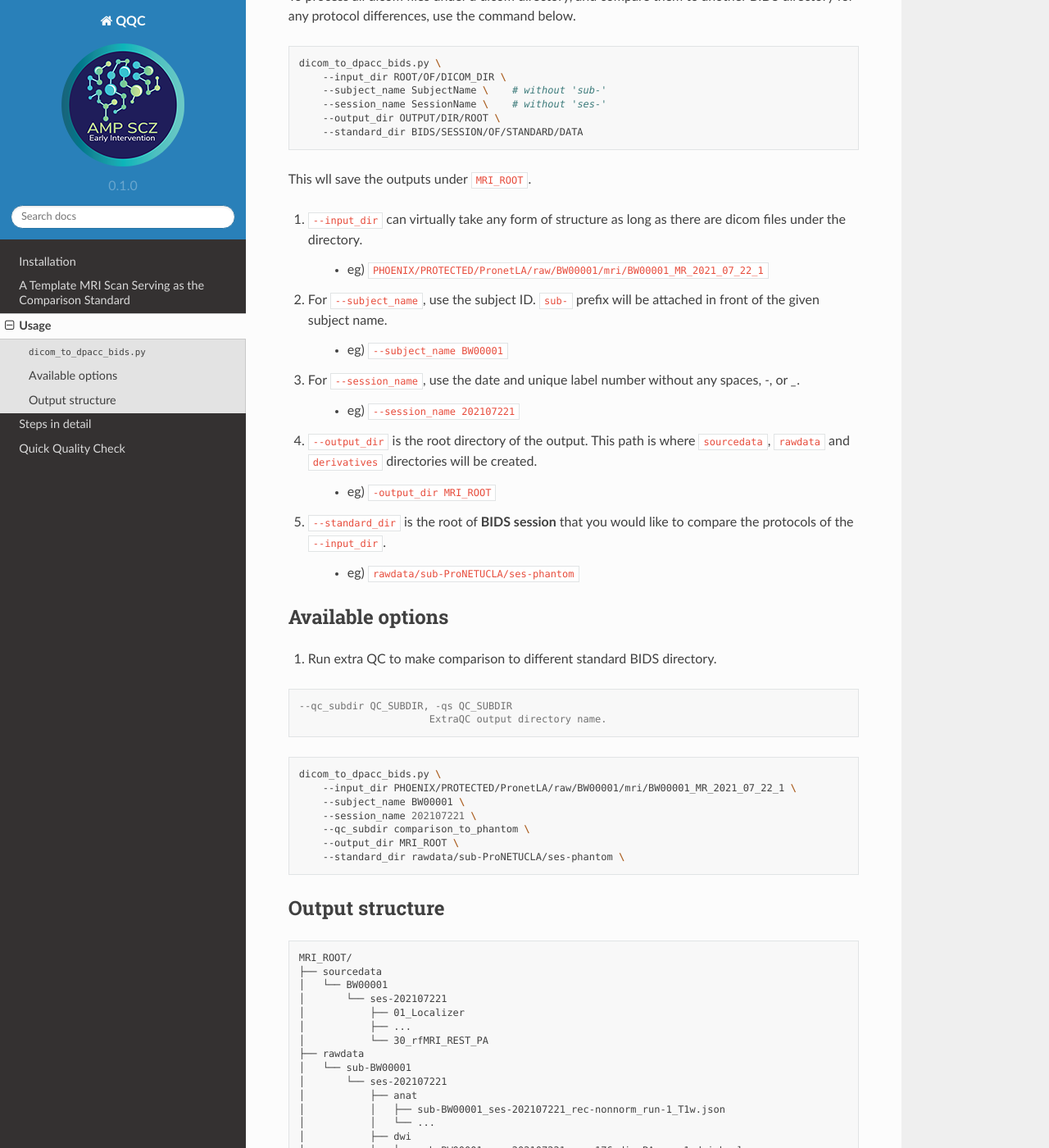
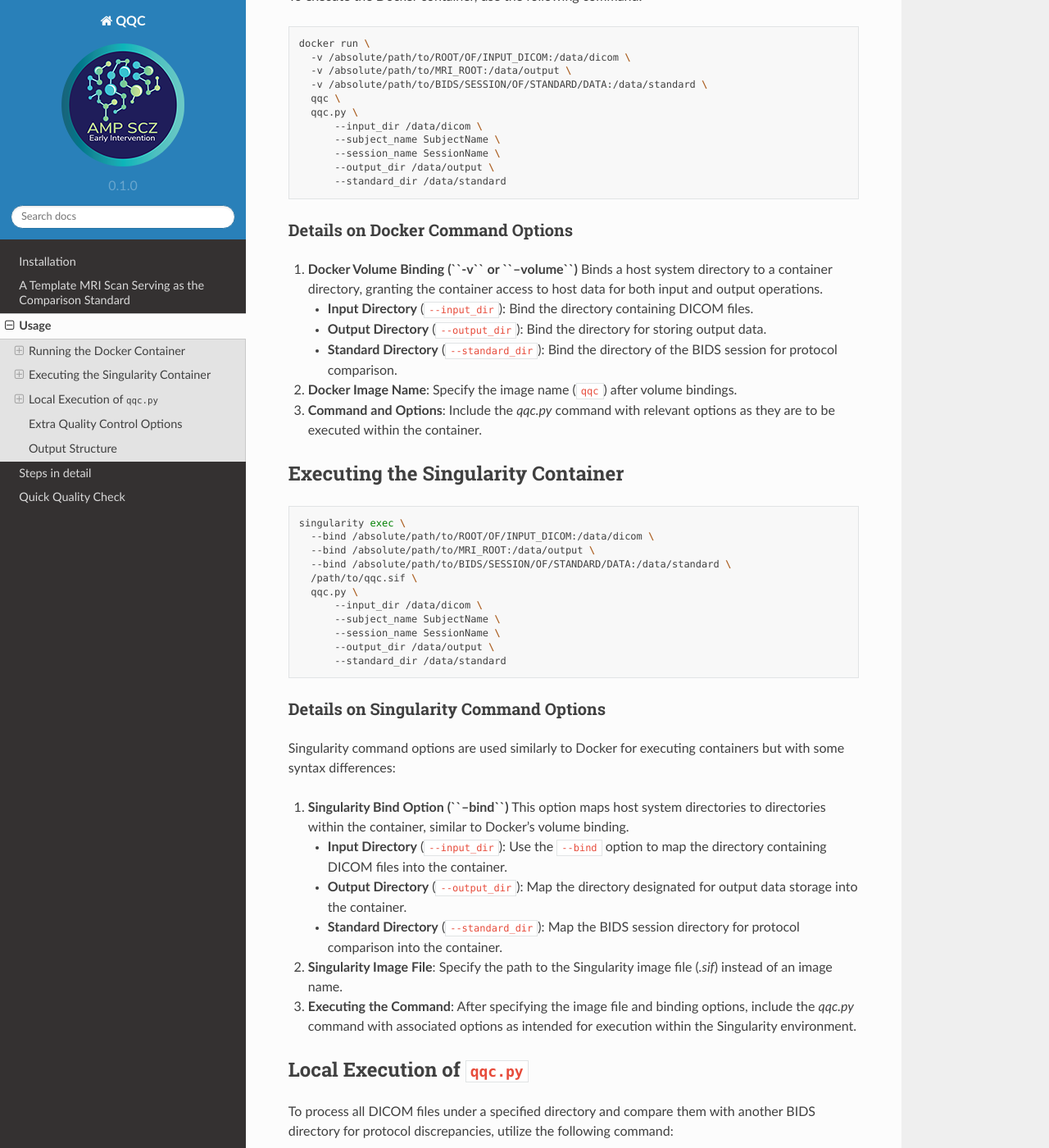
Before and after one commit to AMP-SCZ/qqc, a Sphinx documentation site: the page built from docs/source/usage.rst, in a window 1280 px wide and 1400 px high, scrolled down 232 px. Shown: the whole window at 82% size. Built offline with Sphinx 7.4.7 and the Read the Docs theme 2.0.0, drawn with Linux system fonts in a browser that asks for light colours; some of the changed text lies outside the part shown.

Commit message:
Update usage.rst

```diff
--- a/docs/source/usage.rst
+++ b/docs/source/usage.rst
@@ -1,83 +1,117 @@
 Usage
 =====
 
-.. _usage:
+Running the Docker Container
+----------------------------
 
-``dicom_to_dpacc_bids.py``
---------------------------
-
-To process all dicom files under a dicom directory, and compare them to another
-BIDS directory for any protocol differences, use the command below.
+To execute the Docker container, use the following command:
 
 .. code-block:: shell
 
-   dicom_to_dpacc_bids.py \
+   docker run \
+     -v /absolute/path/to/ROOT/OF/INPUT_DICOM:/data/dicom \
+     -v /absolute/path/to/MRI_ROOT:/data/output \
+     -v /absolute/path/to/BIDS/SESSION/OF/STANDARD/DATA:/data/standard \
+     qqc \
+     qqc.py \
+         --input_dir /data/dicom \
+         --subject_name SubjectName \
+         --session_name SessionName \
+         --output_dir /data/output \
+         --standard_dir /data/standard
+
+Details on Docker Command Options
+~~~~~~~~~~~~~~~~~~~~~~~~~~~~~~~~~
+
+1. **Docker Volume Binding (``-v`` or ``--volume``)**
+   Binds a host system directory to a container directory, granting the container access to host data for both input and output operations.
+
+   - **Input Directory** (``--input_dir``): Bind the directory containing DICOM files.
+   - **Output Directory** (``--output_dir``): Bind the directory for storing output data.
+   - **Standard Directory** (``--standard_dir``): Bind the directory of the BIDS session for protocol comparison.
+
+2. **Docker Image Name**: Specify the image name (``qqc``) after volume bindings.
+
+3. **Command and Options**: Include the `qqc.py` command with relevant options as they are to be executed within the container.
+
+
+Executing the Singularity Container
+-----------------------------------
+
+.. code-block:: shell
+
+   singularity exec \
+     --bind /absolute/path/to/ROOT/OF/INPUT_DICOM:/data/dicom \
+     --bind /absolute/path/to/MRI_ROOT:/data/output \
+     --bind /absolute/path/to/BIDS/SESSION/OF/STANDARD/DATA:/data/standard \
+     /path/to/qqc.sif \
+     qqc.py \
+         --input_dir /data/dicom \
+         --subject_name SubjectName \
+         --session_name SessionName \
+         --output_dir /data/output \
+         --standard_dir /data/standard
+
+Details on Singularity Command Options
+~~~~~~~~~~~~~~~~~~~~~~~~~~~~~~~~~~~~~~
+
+Singularity command options are used similarly to Docker for executing containers but with some syntax differences:
+
+1. **Singularity Bind Option (``--bind``)**
+   This option maps host system directories to directories within the container, similar to Docker's volume binding.
+
+   - **Input Directory** (``--input_dir``): Use the ``--bind`` option to map the directory containing DICOM files into the container.
+   - **Output Directory** (``--output_dir``): Map the directory designated for output data storage into the container.
+   - **Standard Directory** (``--standard_dir``): Map the BIDS session directory for protocol comparison into the container.
+
+2. **Singularity Image File**: Specify the path to the Singularity image file (`.sif`) instead of an image name.
+
+3. **Executing the Command**: After specifying the image file and binding options, include the `qqc.py` command with associated options as intended for execution within the Singularity environment.
+
+
+Local Execution of ``qqc.py``
+-----------------------------
+
+To process all DICOM files under a specified directory and compare them with another BIDS directory for protocol discrepancies, utilize the following command:
+
+.. code-block:: shell
+
+   qqc.py \
        --input_dir ROOT/OF/DICOM_DIR \
        --subject_name SubjectName \    # without 'sub-'
        --session_name SessionName \    # without 'ses-'
        --output_dir OUTPUT/DIR/ROOT \
        --standard_dir BIDS/SESSION/OF/STANDARD/DATA
 
+This command will store the outputs under ``MRI_ROOT``.
 
-This wll save the outputs under ``MRI_ROOT``.
+Command Options for ``qqc.py``
+~~~~~~~~~~~~~~~~~~~~~~~~~~~~~~
 
-#. ``--input_dir`` can virtually take any form of structure as long as there
-   are dicom files under the directory.
-
-    * eg) ``PHOENIX/PROTECTED/PronetLA/raw/BW00001/mri/BW00001_MR_2021_07_22_1``
-
-#. For ``--subject_name``, use the subject ID. ``sub-`` prefix will be attached
-   in front of the given subject name.
-
-    * eg) ``--subject_name BW00001``
-
-#. For ``--session_name``, use the date and unique label number without any
-   spaces, `-`, or `_`.
-
-    * eg) ``--session_name 202107221``
-
-#. ``--output_dir`` is the root directory of the output. This path is where
-   ``sourcedata``, ``rawdata`` and ``derivatives`` directories will be created.
-
-    * eg) ``-output_dir MRI_ROOT``
-
-#. ``--standard_dir`` is the root of **BIDS session** that you would like to
-   compare the protocols of the ``--input_dir``.
-
-    * eg) ``rawdata/sub-ProNETUCLA/ses-phantom``
+- **``--input_dir``**: Accepts any structured directory containing DICOM files.
+- **``--subject_name``**: Utilize the subject ID; ``sub-`` prefix will be automatically appended.
+- **``--session_name``**: Specify the date and unique label number, omitting spaces, `-`, or `_`.
+- **``--output_dir``**: Designates the root directory for outputs, where ``sourcedata``, ``rawdata``, and ``derivatives`` directories will be generated.
+- **``--standard_dir``**: Indicates the root of the BIDS session for protocol comparison.
 
 
-.. _available_options:
+Extra Quality Control Options
+-----------------------------
 
-Available options
------------------
+- **Extra QC Comparison**:
 
-#. Run extra QC to make comparison to different standard BIDS directory.
+  .. code-block:: console
 
-.. code-block:: console
-
-  --qc_subdir QC_SUBDIR, -qs QC_SUBDIR
-                        ExtraQC output directory name.
+     --qc_subdir QC_SUBDIR, -qs QC_SUBDIR
+                           Extra QC output directory name.
 
 
-.. code-block:: shell
-
-   dicom_to_dpacc_bids.py \
-       --input_dir PHOENIX/PROTECTED/PronetLA/raw/BW00001/mri/BW00001_MR_2021_07_22_1 \
-       --subject_name BW00001 \
-       --session_name 202107221 \
-       --qc_subdir comparison_to_phantom \
-       --output_dir MRI_ROOT \
-       --standard_dir rawdata/sub-ProNETUCLA/ses-phantom \
-
-
-
-.. _outputs:
-
-Output structure
+Output Structure
 ----------------
 
-::
+The output structure is organized as follows, facilitating easy access and analysis:
+
+.. code-block:: none
 
    MRI_ROOT/
    ├── sourcedata
```
